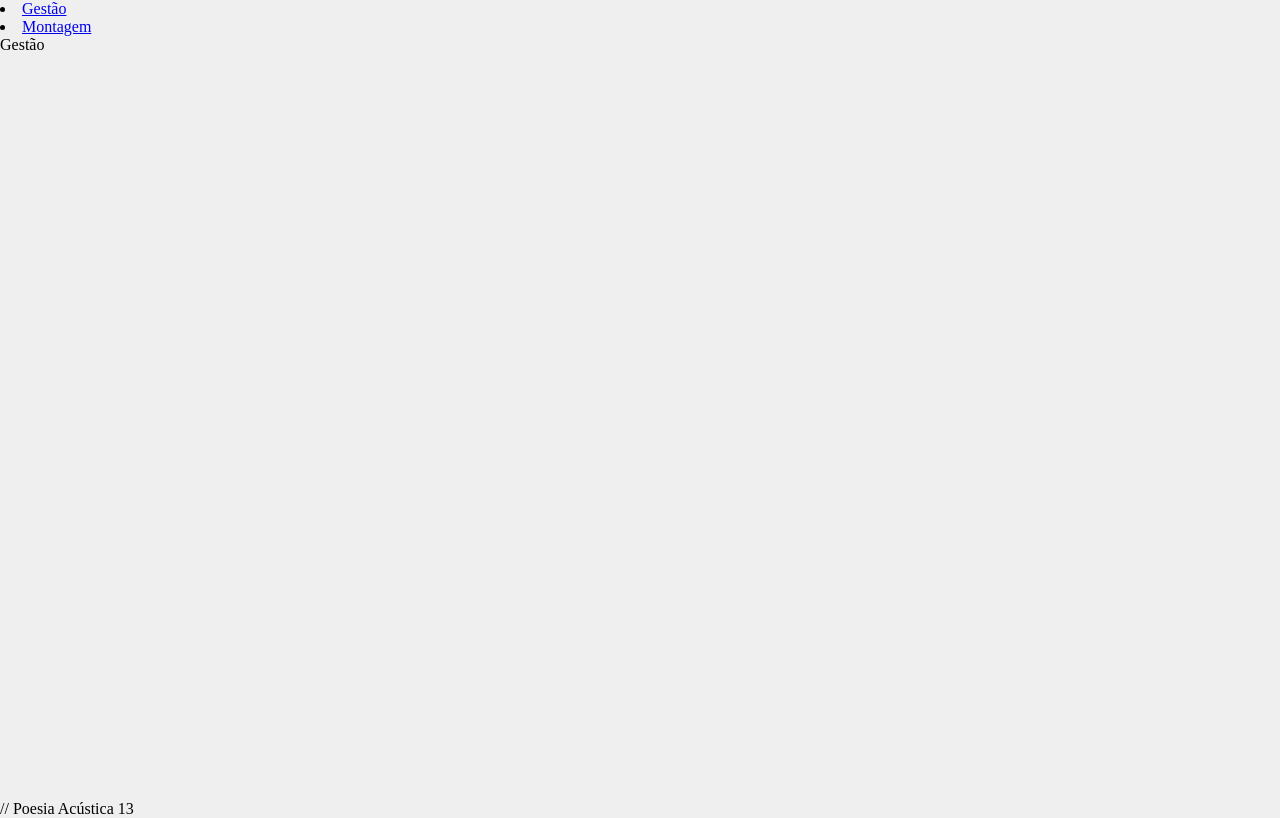
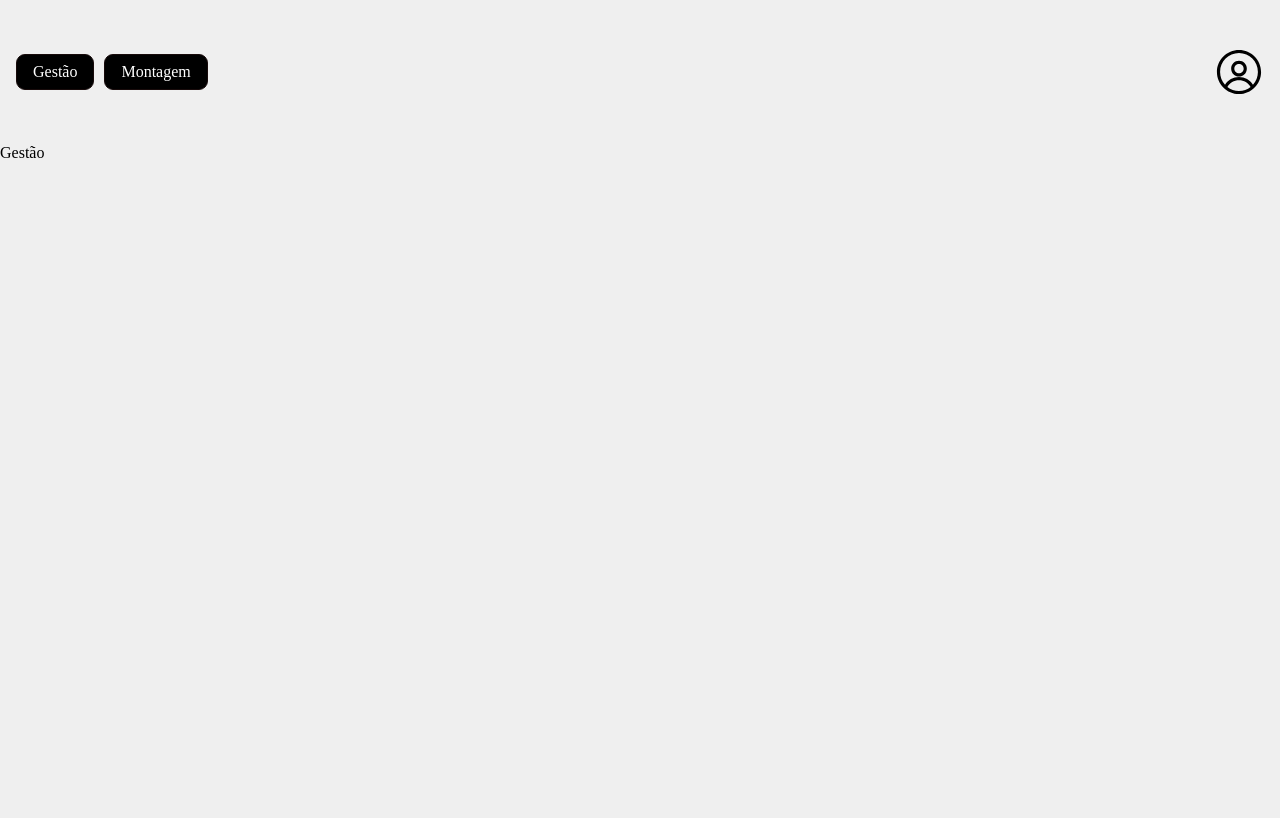
Before and after one commit to guilhermefpo/Av2, a React (Vite) app in the folder front_end/: page /gestao in a window 1280 px wide. Built offline with nearby package versions, Linux system fonts and the light colour scheme.

Commit message:
feat: Esboço do header.tsx

```diff
--- a/front_end/index.html
+++ b/front_end/index.html
@@ -9,5 +9,4 @@
     <div id="root"></div>
     <script type="module" src="/src/main.tsx"></script>
   </body>
-  // Poesia Acústica 13
 </html>
--- a/front_end/package.json
+++ b/front_end/package.json
@@ -14,6 +14,7 @@
     "json-server": "^0.17.4",
     "react": "^19.2.4",
     "react-dom": "^19.2.4",
+    "react-icons": "^5.6.0",
     "react-router-dom": "^7.14.1"
   },
   "devDependencies": {
--- /dev/null
+++ b/front_end/src/components/layout/Header.module.css
@@ -0,0 +1,27 @@
+.header {
+  display: flex;
+  justify-content: space-between;
+  align-items: center;
+  height: 9em;
+  padding: 0 1rem;
+}
+
+.nav {
+  display: flex;
+  gap: 10px;
+}
+
+.link {
+  display: inline-block;
+  background-color: black;
+  color: white;
+  text-decoration: none;
+  border-radius: 9px;
+  padding: 8px 16px;
+  border: 1px solid #180b0b;
+}
+
+.avatar {
+  height: 50px;
+  width: 50px;
+}
--- a/front_end/src/components/layout/Header.tsx
+++ b/front_end/src/components/layout/Header.tsx
@@ -1,18 +1,35 @@
 import { Link } from "react-router-dom";
+import { motion } from "framer-motion";
+import styles from "./Header.module.css";
+import { RxAvatar } from "react-icons/rx";
 
-function Header() {
+interface NavLink {
+  to: string;
+  label: string;
+}
+
+const links: NavLink[] = [
+  { to: "/gestao", label: "Gestão" },
+  { to: "/montagem", label: "Montagem" },
+];
+
+export default function Header() {
   return (
-    <header>
-      <nav>
-        <li>
-          <Link to="/gestao">Gestão</Link>
-        </li>
-        <li>
-          <Link to="/montagem ">Montagem </Link>
-        </li>
+    <header className={styles.header}>
+      <nav className={styles.nav}>
+        {links.map((link) => (
+          <motion.div
+            key={link.to}
+            whileHover={{ scale: 1.05 }}
+            whileTap={{ scale: 0.95 }}
+          >
+            <Link className={styles.link} to={link.to}>
+              {link.label}
+            </Link>
+          </motion.div>
+        ))}
       </nav>
+      <RxAvatar className={styles.avatar} />
     </header>
   );
 }
-
-export default Header;
```
Also changed, not shown: 1 other file (tests, documents, lock files or other folders).
